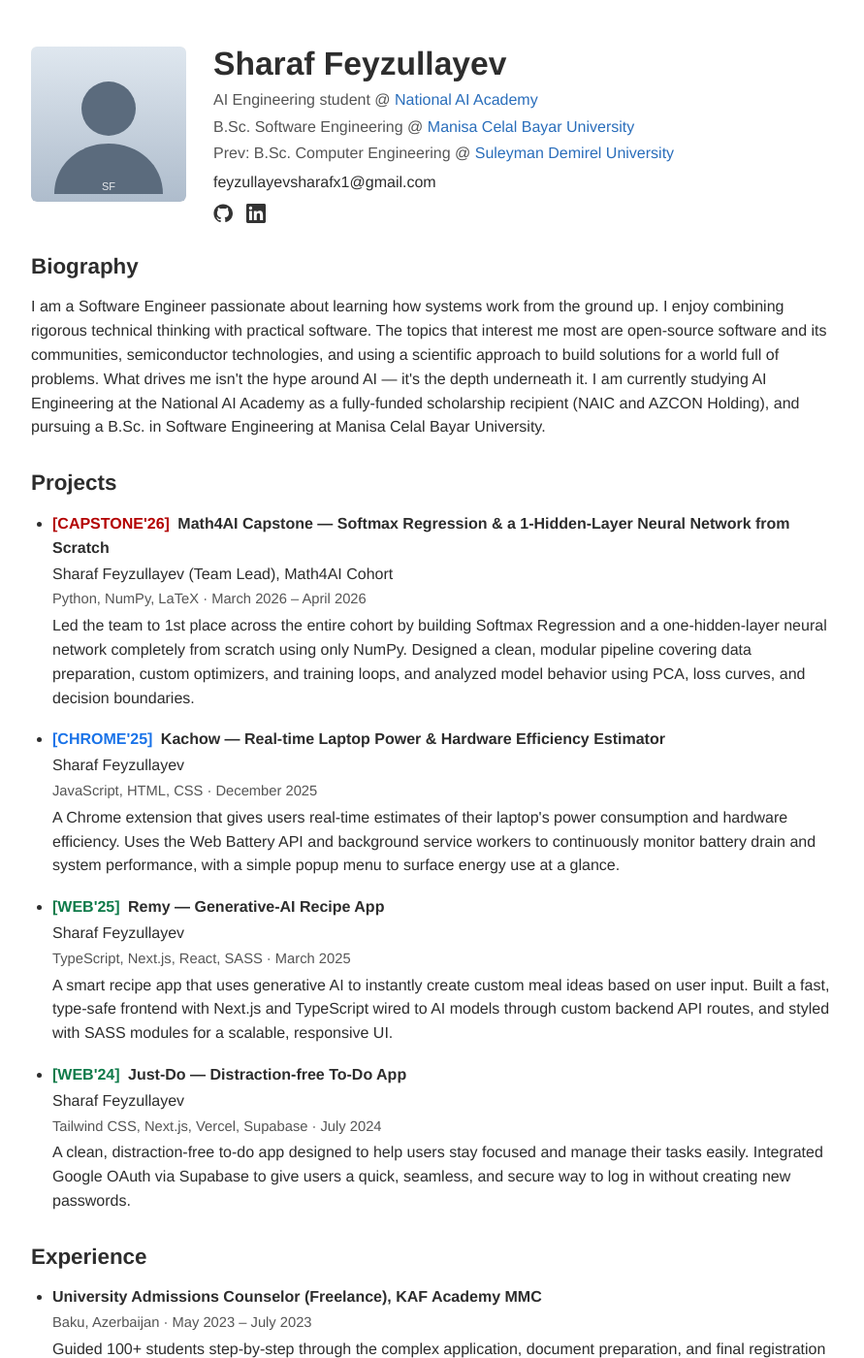
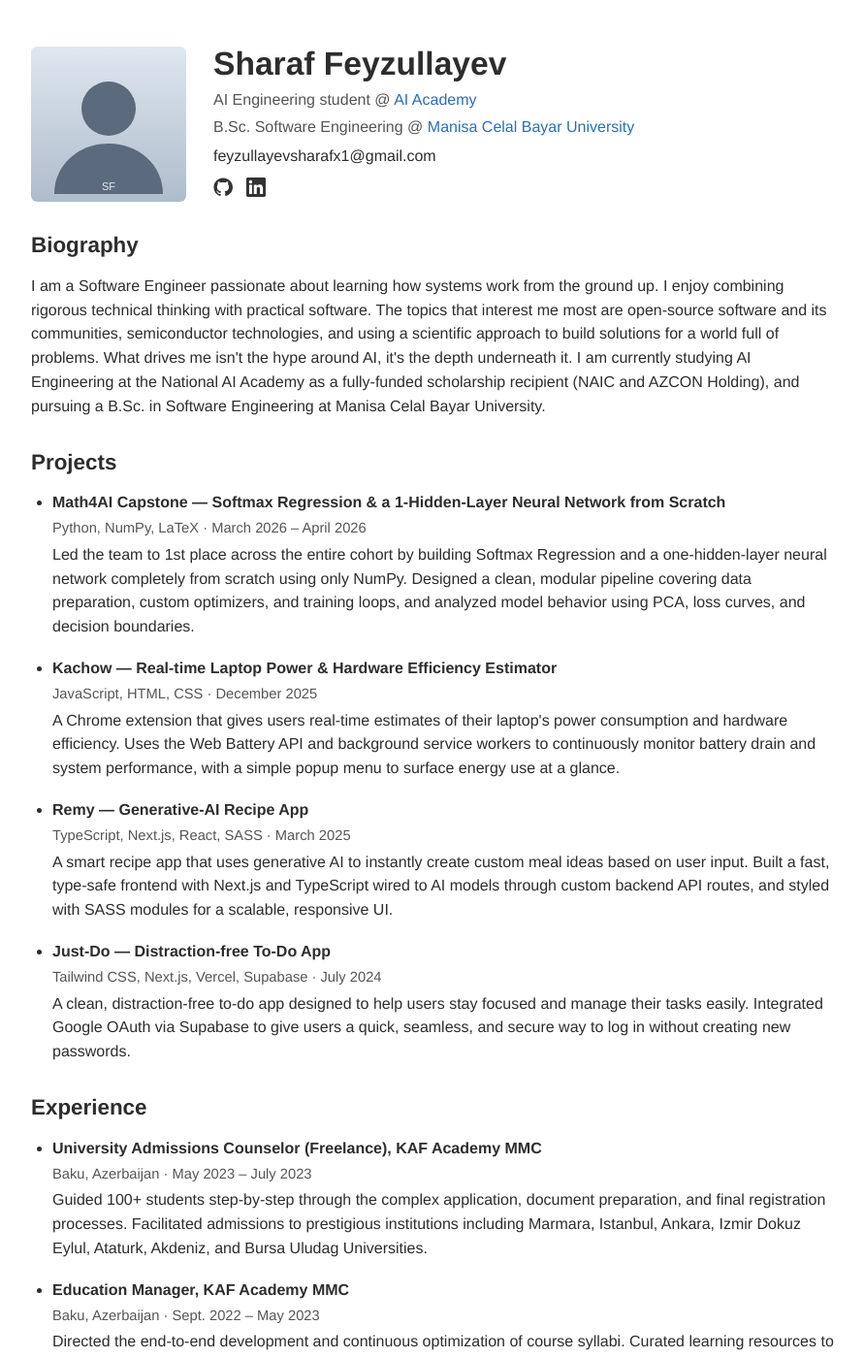
Before and after one commit to optim00s/optim00s.github.io, a Jekyll site: the page built from index.html, in a window 1280 px wide and 1400 px high. Shown: the whole window at 97% size, without its empty margins (192-1083 px from the left). Built offline with Jekyll 4.4.1, drawn with Linux system fonts in a browser that asks for light colours; some of the changed text lies outside the part shown.

Commit message:
Update content

```diff
--- a/_data/info.yml
+++ b/_data/info.yml
@@ -3,14 +3,14 @@ photo: /assets/img/profile.svg
 
 roles:
   - text: "AI Engineering student @ "
-    org: National AI Academy
-    org_url: "https://naia.az/"
+    org: AI Academy
+    org_url: "https://aiacademy.az/"
   - text: "B.Sc. Software Engineering @ "
     org: Manisa Celal Bayar University
     org_url: "https://www.mcbu.edu.tr/"
-  - text: "Prev: B.Sc. Computer Engineering @ "
-    org: Suleyman Demirel University
-    org_url: "https://www.sdu.edu.tr/"
+  # - text: "Prev: B.Sc. Computer Engineering @ "
+  #   org: Suleyman Demirel University
+  #   org_url: "https://www.sdu.edu.tr/"
 
 email: feyzullayevsharafx1@gmail.com
 
@@ -25,7 +25,7 @@ biography: >-
   software. The topics that interest me most are open-source software and its
   communities, semiconductor technologies, and using a scientific approach to
   build solutions for a world full of problems. What drives me isn't the hype
-  around AI — it's the depth underneath it. I am currently studying AI
+  around AI, it's the depth underneath it. I am currently studying AI
   Engineering at the National AI Academy as a fully-funded scholarship
   recipient (NAIC and AZCON Holding), and pursuing a B.Sc. in Software
   Engineering at Manisa Celal Bayar University.
--- a/_data/projects.yml
+++ b/_data/projects.yml
@@ -1,7 +1,4 @@
-- tag: "CAPSTONE'26"
-  tag_color: "#b30000"
-  title: "Math4AI Capstone — Softmax Regression & a 1-Hidden-Layer Neural Network from Scratch"
-  authors: "Sharaf Feyzullayev (Team Lead), Math4AI Cohort"
+- title: "Math4AI Capstone — Softmax Regression & a 1-Hidden-Layer Neural Network from Scratch"
   meta: "Python, NumPy, LaTeX · March 2026 – April 2026"
   description: >-
     Led the team to 1st place across the entire cohort by building Softmax
@@ -11,10 +8,7 @@
     behavior using PCA, loss curves, and decision boundaries.
   links: []
 
-- tag: "CHROME'25"
-  tag_color: "#1a73e8"
-  title: "Kachow — Real-time Laptop Power & Hardware Efficiency Estimator"
-  authors: "Sharaf Feyzullayev"
+- title: "Kachow — Real-time Laptop Power & Hardware Efficiency Estimator"
   meta: "JavaScript, HTML, CSS · December 2025"
   description: >-
     A Chrome extension that gives users real-time estimates of their laptop's
@@ -24,10 +18,7 @@
     glance.
   links: []
 
-- tag: "WEB'25"
-  tag_color: "#0f7b4a"
-  title: "Remy — Generative-AI Recipe App"
-  authors: "Sharaf Feyzullayev"
+- title: "Remy — Generative-AI Recipe App"
   meta: "TypeScript, Next.js, React, SASS · March 2025"
   description: >-
     A smart recipe app that uses generative AI to instantly create custom
@@ -36,10 +27,7 @@
     routes, and styled with SASS modules for a scalable, responsive UI.
   links: []
 
-- tag: "WEB'24"
-  tag_color: "#0f7b4a"
-  title: "Just-Do — Distraction-free To-Do App"
-  authors: "Sharaf Feyzullayev"
+- title: "Just-Do — Distraction-free To-Do App"
   meta: "Tailwind CSS, Next.js, Vercel, Supabase · July 2024"
   description: >-
     A clean, distraction-free to-do app designed to help users stay focused
--- a/index.html
+++ b/index.html
@@ -32,11 +32,7 @@ description: Personal portfolio of Sharaf Feyzullayev — Software Engineer.
   <ul class="entries">
     {% for p in site.data.projects %}
       <li class="entry">
-        <p class="entry__title">
-          {% if p.tag and p.tag != "" %}<span class="tag" style="color: {{ p.tag_color | default: '#b30000' }}">[{{ p.tag }}]</span>{% endif %}
-          {{ p.title }}
-        </p>
-        <p class="entry__authors">{{ p.authors }}</p>
+        <p class="entry__title">{{ p.title }}</p>
         {% if p.meta and p.meta != "" %}<p class="entry__meta">{{ p.meta }}</p>{% endif %}
         {% if p.description and p.description != "" %}<p class="entry__desc">{{ p.description }}</p>{% endif %}
         {% if p.links and p.links.size > 0 %}
@@ -77,7 +73,7 @@ description: Personal portfolio of Sharaf Feyzullayev — Software Engineer.
       <p class="entry__meta">Remote · Sept. 2021 – Aug. 2022</p>
       <p class="entry__desc">
         Worked closely with Master's students in Education to bring their
-        academic projects to life — guiding them through the full research
+        academic projects to life - guiding them through the full research
         process, from brainstorming core questions to deep literature reviews.
       </p>
     </li>
```
